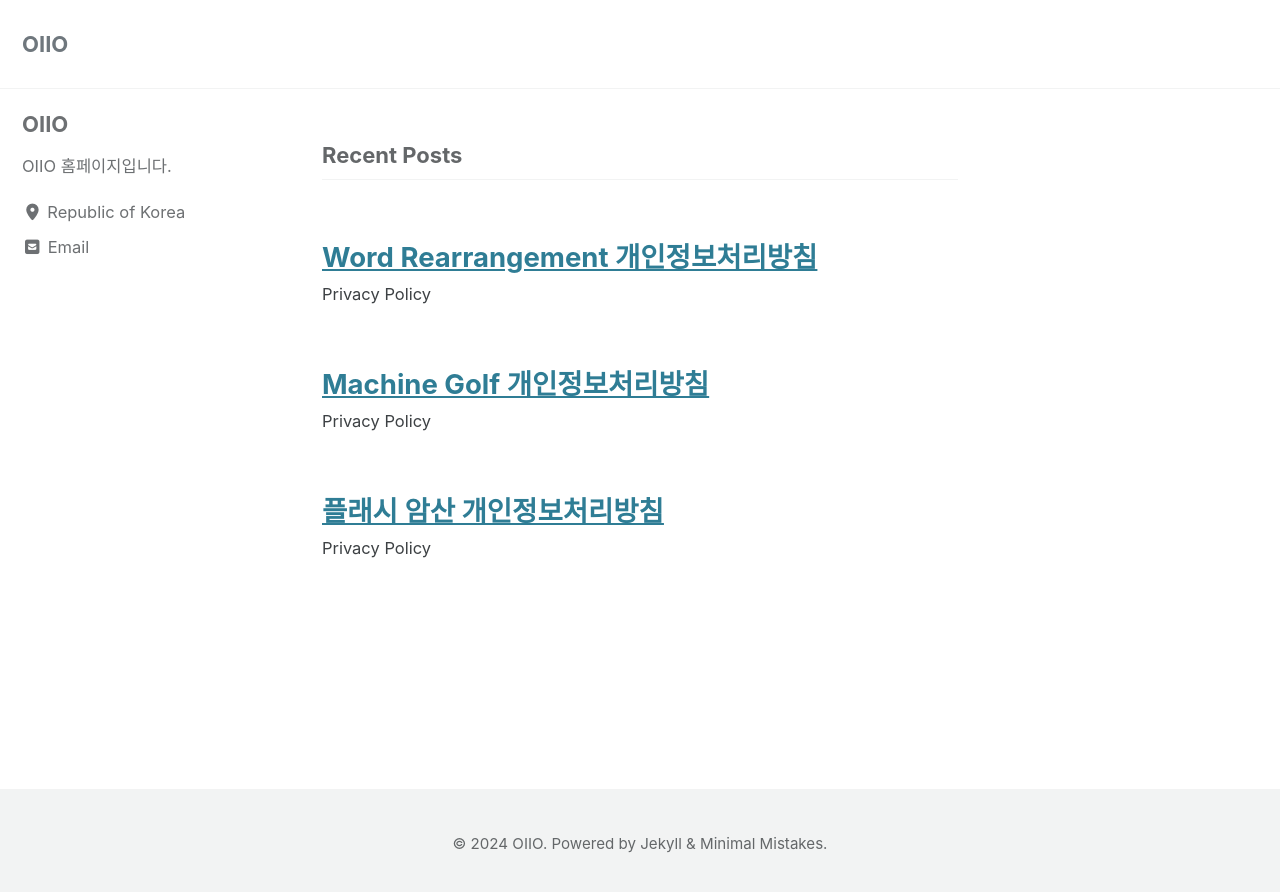
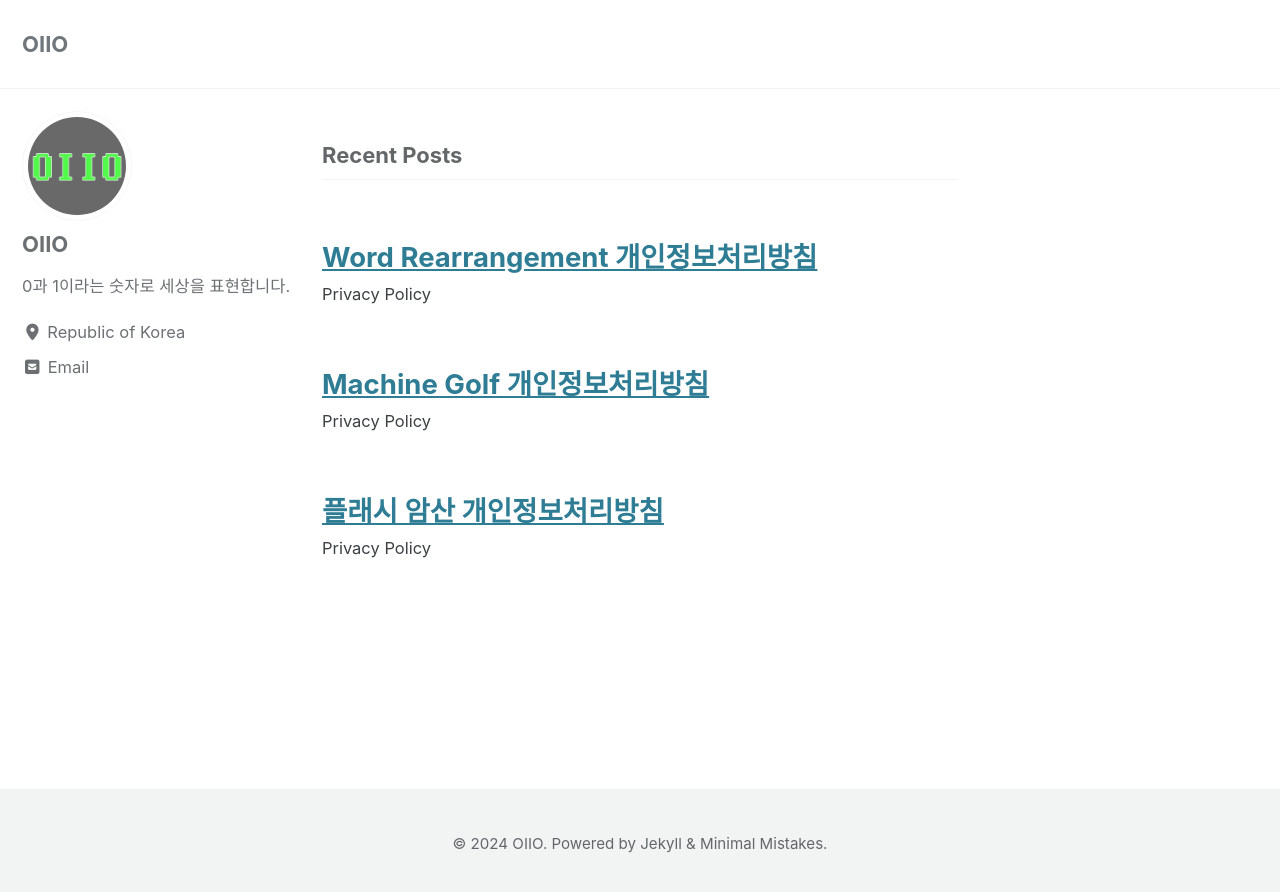
Before and after one commit to gfx3oiio/gfx3oiio.github.io, a Jekyll site: the page built from index.html, in a window 1280 px wide. Shown: the top 892 px of the page. Built offline with Jekyll 4.4.1, drawn with Linux system fonts in a browser that asks for light colours; cached includes are drawn as plain includes; the list of posts is cut into pages by our own code.

Commit message:
2024-08-02/1

```diff
--- a/_config.yml
+++ b/_config.yml
@@ -113,8 +113,8 @@ analytics:
 # Site Author
 author:
   name             : "OIIO"
-  avatar           : # path of avatar image, e.g. "/assets/images/bio-photo.jpg"
-  bio              : "OIIO 홈페이지입니다."
+  avatar           : "/assets/images/OIIO_Ico.png"
+  bio              : "0과 1이라는 숫자로 세상을 표현합니다."
   location         : "Republic of Korea"
   email            : gfgfgfa13c80@gmail.com
   links:
```
Also changed, not shown: assets/images/OIIO_Ico.png (added).
